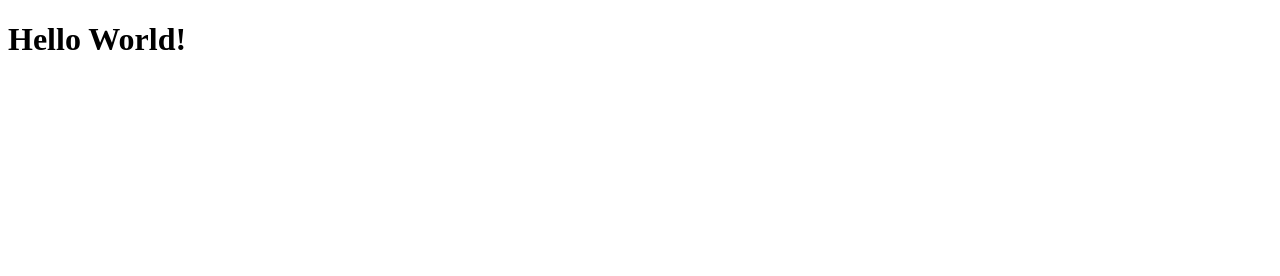
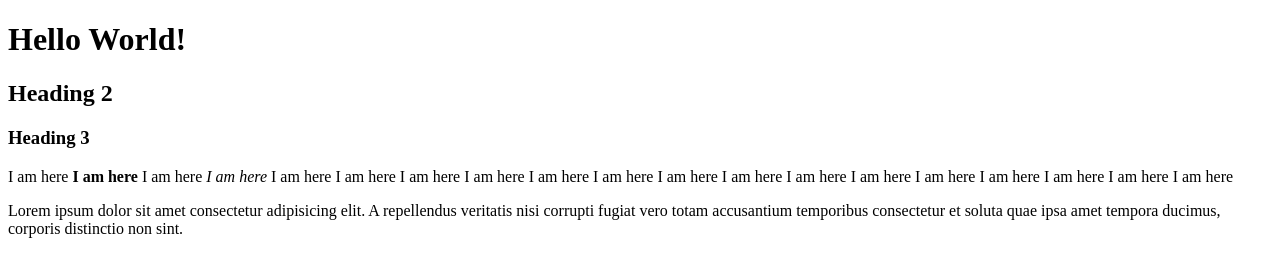
Before and after one commit to Vessai/Odin-Project, a plain HTML site: page html-boilerplate/index.html in a window 1280 px wide. Drawn offline with Linux system fonts and the light colour scheme.

Commit message:
basic formatting

```diff
--- a/html-boilerplate/index.html
+++ b/html-boilerplate/index.html
@@ -5,7 +5,16 @@
         <title>KH Odin Project</title>
     </head>
 
+    <!-- I want to make a comment  -->
     <body>
         <h1>Hello World!</h1>
+        <h2>Heading 2</h2>
+        <h3>Heading 3</h3>
+
+
+        <p>I am here <strong>I am here</strong> I am here <em>I am here</em> I am here I am here I am here
+            I am here I am here I am here I am here I am here I am here I am here
+            I am here I am here I am here I am here I am here </p>
+        <p>Lorem ipsum dolor sit amet consectetur adipisicing elit. A repellendus veritatis nisi corrupti fugiat vero totam accusantium temporibus consectetur et soluta quae ipsa amet tempora ducimus, corporis distinctio non sint. </p>
     </body>
 </html>
```
